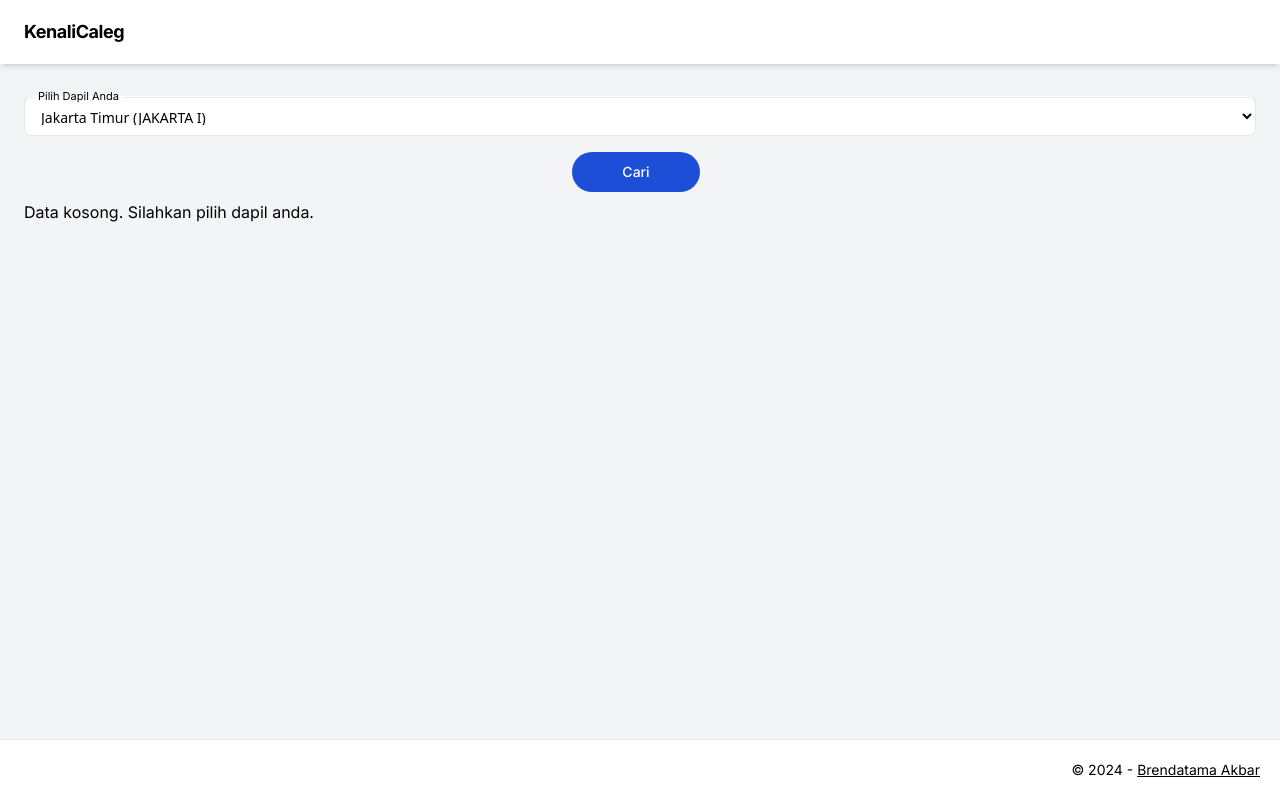
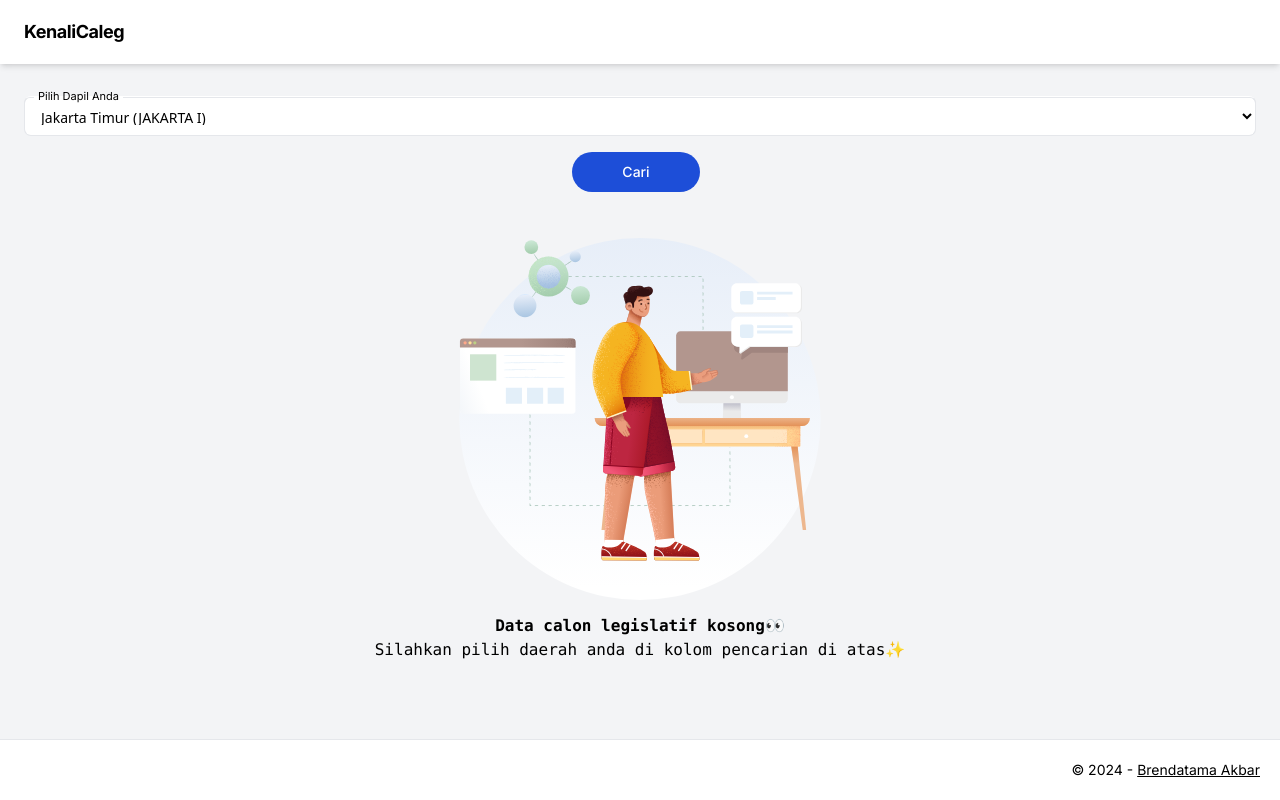
Before and after one commit to brendatamaar/kenali-caleg, a Next.js app: page / in a window 1280 px wide. Built offline with nearby package versions, Linux system fonts and the light colour scheme.

Commit message:
redesign empty state

```diff
--- a/src/app/page.js
+++ b/src/app/page.js
@@ -167,7 +167,7 @@ export default function Home() {
                         </div>
                         <div className="text-gray-600 text-sm mt-2">
                           {item.statusHukum === "" ||
-                          item.statusHukum === null ? (
+                            item.statusHukum === null ? (
                             ""
                           ) : (
                             <span className="bg-gray-100 w-full text-gray-800 text-xs font-medium px-2.5 py-0.5 rounded">
@@ -176,7 +176,7 @@ export default function Home() {
                           )}
                         </div>
                         {item.statusDisabilitas === "" ||
-                        item.statusDisabilitas === null ? (
+                          item.statusDisabilitas === null ? (
                           ""
                         ) : (
                           <span className="bg-gray-100 w-full text-gray-800 text-xs font-medium px-2.5 py-0.5 rounded">
@@ -198,7 +198,13 @@ export default function Home() {
             ))}
           </div>
         ) : (
-          <div className="mt-16">Data kosong. Silahkan pilih dapil anda.</div>
+          <div className="mt-16">
+            <center>
+              <img className="w-2/5 h-2/5" src="empty.svg"></img>
+              <h1 className="font-mono font-semibold -mt-6">Data calon legislatif kosong👀</h1>
+              <p className="font-mono font-light">Silahkan pilih daerah anda di kolom pencarian di atas✨</p>
+            </center>
+          </div>
         )}
       </div>
 
```
Also changed, not shown: public/empty.svg (added).
